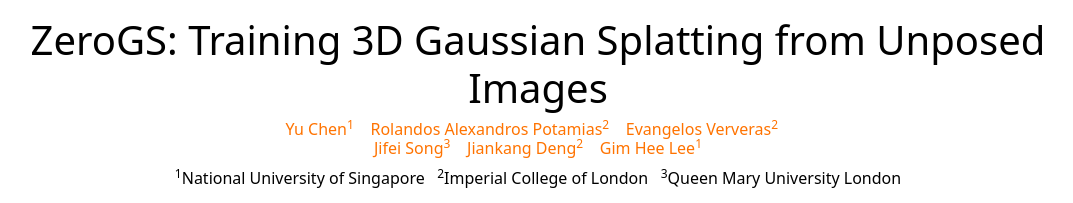
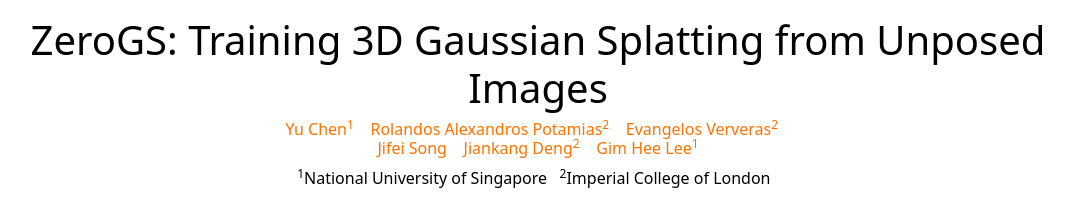
Before and after one commit to AIBluefisher/ZeroGS, a plain HTML site: page index.html in a window 1280 px wide. Shown: the top 203 px of the page, without its empty margins (102-1175 px from the left). Drawn offline with Linux system fonts and the light colour scheme.

Commit message:
minor update

```diff
--- a/index.html
+++ b/index.html
@@ -62,7 +62,8 @@
           </a>
           <br/>
           <a href="https://scholar.google.com/citations?user=9a1PjCIAAAAJ&hl=en" target="_blank">
-            <nobr>Jifei Song<sup>3</sup></nobr>&nbsp;&nbsp;&nbsp;
+            <!-- <nobr>Jifei Song<sup>3</sup></nobr>&nbsp;&nbsp;&nbsp; -->
+            <nobr>Jifei Song</nobr>&nbsp;&nbsp;&nbsp;
           </a>
           <a href="https://jiankangdeng.github.io/" target="_blank">
             <nobr>Jiankang Deng<sup>2</sup></nobr>&nbsp;&nbsp;&nbsp;
@@ -73,7 +74,7 @@
         </h6>
         <sup>1</sup>National University of Singapore&nbsp;&nbsp;
         <sup>2</sup>Imperial College of London&nbsp;&nbsp;
-        <sup>3</sup>Queen Mary University London
+        <!-- <sup>3</sup>Queen Mary University London -->
       </div>
       <div class="col-sm-0 col-md-2"></div>
       <div class="col-md-12 mt-3">
@@ -83,7 +84,7 @@
             class="fa-brands fa-youtube"></i>&nbsp;&nbsp;Video</a>
         <a href="https://github.com/aibluefisher/ZeroGS" target="_blank" class="btn btn-secondary btn-sm"><i
             class="fa-brands fa-github"></i>&nbsp;&nbsp;Code</a>
-        <a href="https://aibluefisher.github.io/zerogs/#citation" class="btn btn-secondary btn-sm"><i
+        <a href="https://aibluefisher.github.io/ZeroGS/#citation" class="btn btn-secondary btn-sm"><i
             class="fa-solid fa-file"></i>&nbsp;&nbsp;BibTeX</a>
       </div>
     </div>
```
